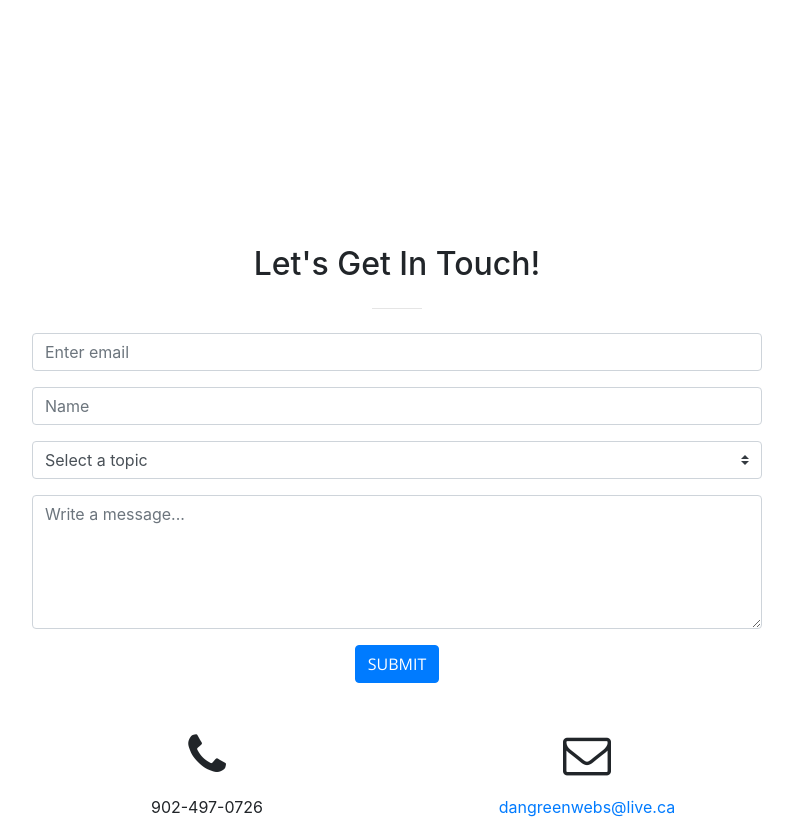
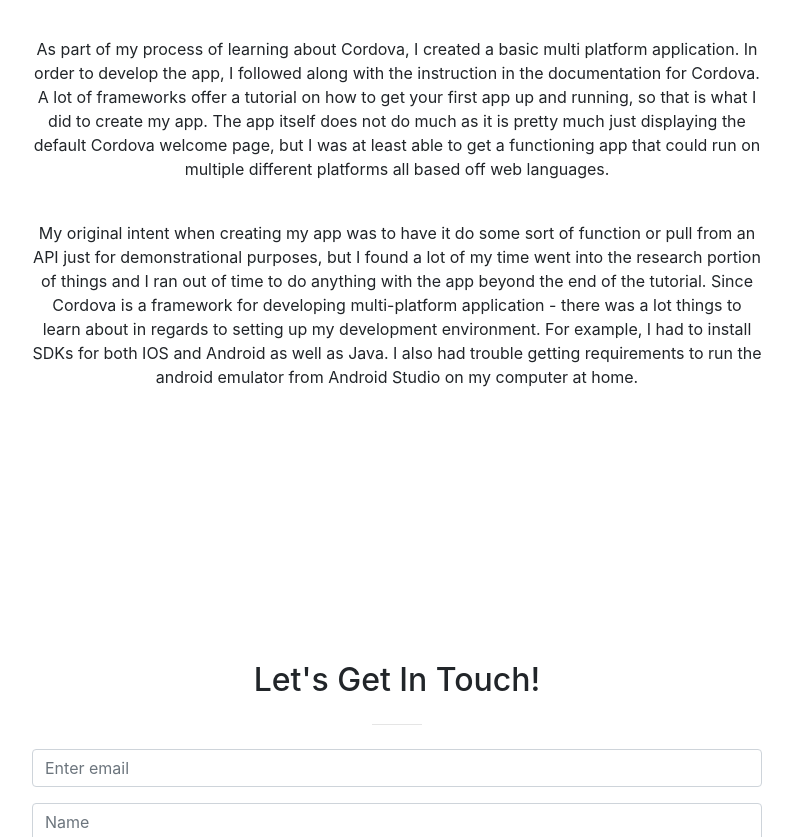
Before and after one commit to dangreen-webdev/dangreen-webdev.github.io, a website with bundled scripts: page index.html in a window 1280 px wide. Shown: the part 2863-3700 px from the top of the page, without its empty margins (243-1036 px from the left). Built offline with nearby package versions, Linux system fonts and the light colour scheme.

Commit message:
Update index.html

```diff
--- a/index.html
+++ b/index.html
@@ -231,6 +231,7 @@
         <div class="row">
 		 <div class="col-lg-8 mx-auto text-center">
 		    <h1>Gap Analysis Assignment</h1>
+			 <br>
 			 <p>
 
 				 	For my final project in my Web Application Programming course, I was asked to pick a web related
@@ -241,6 +242,27 @@
 				 everyday standard web languages like HTML, CSS, and JS can be used to create multi platform applications
 				 with ease.
 
+			 </p>
+
+			 <br>
+			 <p>
+				 As part of my process of learning about Cordova, I created a basic multi platform application.
+				 In order to develop the app, I followed along with the instruction in the documentation for
+				 Cordova. A lot of frameworks offer a tutorial on how to get your first app up and running,
+				 so that is what I did to create my app. The app itself does not do much as it is pretty much
+				 just displaying the default Cordova welcome page, but I was at least able to get a functioning
+				 app that could run on multiple different platforms all based off web languages.
+			 </p>
+
+			 	 <br>
+			 <p>
+				My original intent when creating my app was to have it do some sort of function or pull from
+				 an API just for demonstrational purposes, but I found a lot of my time went into the research
+				 portion of things and I ran out of time to do anything with the app beyond the end of the
+				 tutorial. Since Cordova is a framework for developing multi-platform application - there was a lot
+				 things to learn about in regards to setting up my development environment. For example, I had to
+				 install SDKs for both IOS and Android as well as Java. I also had trouble getting requirements to
+				 run the android emulator from Android Studio on my computer at home.
 			 </p>
 			     </div>
 		    </div>
```
